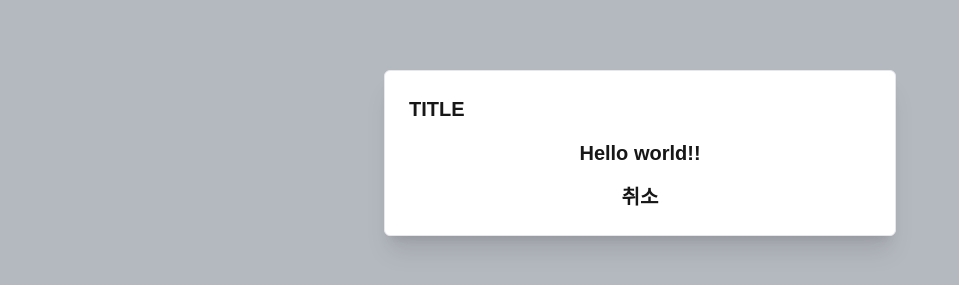
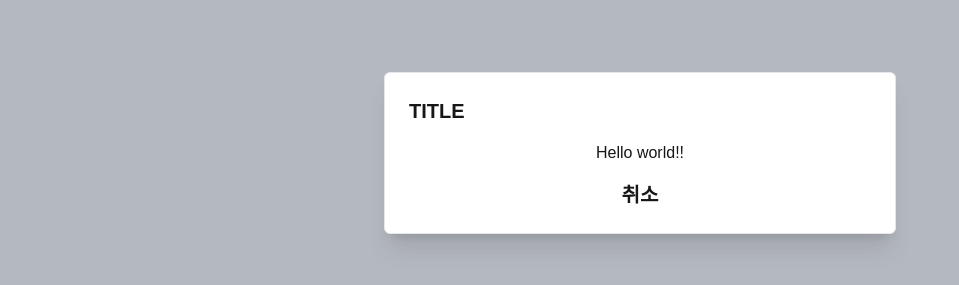
Before and after one commit to codeit-si/slid-todo-client, a Next.js app: page /dashboard in a window 1280 px wide. Shown: the part 247-532 px from the top of the page, without its empty margins (0-959 px from the left). Built offline with nearby package versions, Linux system fonts and the light colour scheme.

Commit message:
[DEV-48] fix: modal close component에 onClose 추가 & 리뷰 반영

```diff
--- a/src/app/dashboard/page.tsx
+++ b/src/app/dashboard/page.tsx
@@ -36,7 +36,7 @@ const DashboardPage = () => {
           </Modal.Content>
           {/* overlay는 모달의 배경을 담당 (필수) */}
           {/* isTriggerActive 속성으로 배경 클릭 시 모달 닫기 여부 설정 */}
-          <Modal.Overlay className="bg-gray-500" isTriggerActive={false} />
+          <Modal.Overlay className="bg-gray-500" closeOnOverlyClick={false} />
         </Modal.Portal>
       </Modal.Root>
       <button className="p-4" onClick={handleToggleModal}>
--- a/src/components/@common/modal/modal.tsx
+++ b/src/components/@common/modal/modal.tsx
@@ -25,6 +25,10 @@ type ModalContextProps = {
 interface ModalCommonProps {
   className?: string;
 }
+
+type ModalElementProps<T extends ElementType> = ComponentProps<T> & {
+  asChild?: boolean;
+};
 
 const modalContext = createContext<ModalContextProps>({
   open: false,
@@ -59,11 +63,11 @@ function ModalRoot({
   }, [open, onOpenChange]);
 
   useEffect(() => {
-    function handleEscapeKey(e: KeyboardEvent) {
+    const handleEscapeKey = (e: KeyboardEvent) => {
       if (e.key === "Escape") {
         setOpen(false);
       }
-    }
+    };
 
     document.addEventListener("keydown", handleEscapeKey);
     return () => document.removeEventListener("keydown", handleEscapeKey);
@@ -87,17 +91,19 @@ function ModalRoot({
 function ModalTrigger({
   children,
   className,
-}: PropsWithChildren<ModalCommonProps>) {
+  asChild = false,
+}: ModalElementProps<"button">) {
   const { setOpen } = useModal();
+  const Comp = asChild ? Slot : "button";
 
   return (
-    <button
+    <Comp
       className={cn("", className)}
       type="button"
       onClick={() => setOpen(true)}
     >
       {children}
-    </button>
+    </Comp>
   );
 }
 
@@ -120,52 +126,50 @@ function ModalPortal({
 }
 
 interface ModalOverlayProps {
-  isTriggerActive?: boolean;
+  closeOnOverlyClick?: boolean;
 }
 
 function ModalOverlay({
   className,
-  isTriggerActive = true,
+  closeOnOverlyClick = true,
 }: ModalCommonProps & ModalOverlayProps) {
   const { setOpen } = useModal();
 
   return (
     <div
       role="presentation"
+      aria-hidden
       className={cn("fixed inset-0 bg-black opacity-50", className)}
       onClick={() => {
-        if (isTriggerActive) setOpen(false);
+        if (closeOnOverlyClick) setOpen(false);
       }}
     />
   );
 }
-
 function ModalContent({
   children,
   className,
-}: PropsWithChildren<ModalCommonProps>) {
-  const [[title, description], nonModalChild] = splitChildrenByComponents(
+  asChild = false,
+}: ModalElementProps<"div">) {
+  const [[title, description], nonContentChild] = splitChildrenByComponents(
     [ModalTitle, ModalDescription],
     children,
   );
+  const Comp = asChild ? Slot : "div";
 
   return (
-    <div
+    <Comp
       className={cn(
         "fixed left-[50%] top-[50%] z-50 grid w-full max-w-lg translate-x-[-50%] translate-y-[-50%] gap-4 rounded-md border bg-white p-6 shadow-xl duration-200",
         className,
       )}
     >
-      <div className="flex justify-between">{title}</div>
+      {title && <div className="flex justify-between">{title}</div>}
       {description}
-      {nonModalChild}
-    </div>
+      {nonContentChild}
+    </Comp>
   );
 }
-
-type ModalElementProps<T extends ElementType> = ComponentProps<T> & {
-  asChild?: boolean;
-};
 
 function ModalTitle({
   children,
@@ -186,23 +190,31 @@ function ModalDescription({
 }: ModalElementProps<"p">) {
   const Comp = asChild ? Slot : "p";
 
-  return (
-    <Comp className={cn("text-xl font-semibold", className)}>{children}</Comp>
-  );
+  return <Comp className={cn("", className)}>{children}</Comp>;
+}
+
+interface ModalCloseProps extends ModalElementProps<"button"> {
+  onClose?: (e: React.MouseEvent<Element, MouseEvent>) => void;
 }
 
 function ModalClose({
   children,
   className,
   asChild = false,
-}: ModalElementProps<"button">) {
+  onClose = () => {},
+}: ModalCloseProps) {
   const { setOpen } = useModal();
   const Comp = asChild ? Slot : "button";
+
+  const handleClick = (e: React.MouseEvent<Element, MouseEvent>) => {
+    onClose(e);
+    setOpen(false);
+  };
 
   return (
     <Comp
       className={cn("text-xl font-semibold", className)}
-      onClick={() => setOpen(false)}
+      onClick={handleClick}
     >
       {children}
     </Comp>
```
